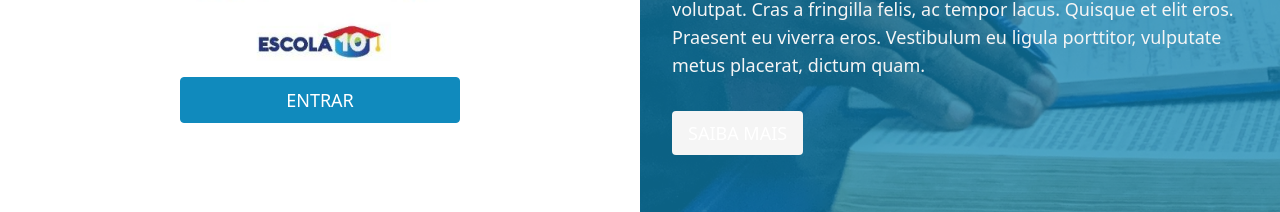
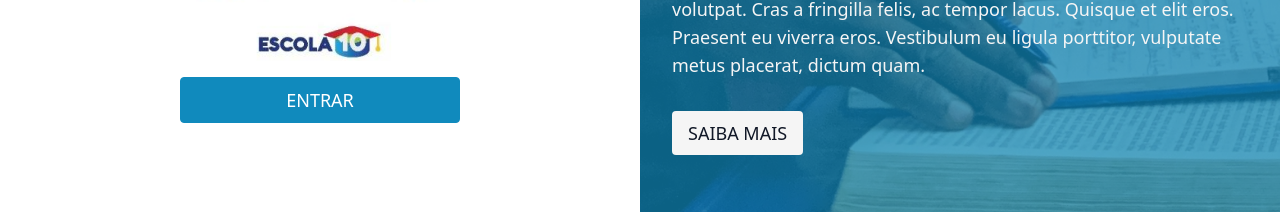
Before and after one commit to VQDT/front-end-vqdt, a React (Vite) app: page / in a window 1280 px wide. Shown: the part 417-629 px from the top of the page. Built offline with nearby package versions, Linux system fonts and the light colour scheme.

Commit message:
consertado o erro do button que pegava text-white ficava pegando em outras variantes e componente do sobre a prova quase pronto

```diff
--- a/src/components/Button/index.tsx
+++ b/src/components/Button/index.tsx
@@ -12,16 +12,16 @@ function Button({ iconLeft: IconLeft, iconRight: IconRight, variant = "transpare
 
     const bgColor = {
         transparent: "transparent text-gray-700 border-none hover:bg-secondary",
-        primary: "bg-primary border border-primary hover:bg-primary_light hover:border-primary_light",
+        primary: "bg-primary text-white border border-primary hover:bg-primary_light hover:border-primary_light",
         secondary: "bg-secondary border-none text-gray-900 hover:bg-secondary_dark",
         alert: "bg-white text-primary_red border border-primary_red hover:bg-primary_red hover:text-white",
-        attention: "bg-attention border-none hover:bg-attention_light",
-        confirm: "bg-confirm border-none",
-        close: "bg-concrete border hover:bg-white hover:text-concrete hover:border-concrete"
+        attention: "bg-attention text-white border-none hover:bg-attention_light",
+        confirm: "bg-confirm text-white border-none",
+        close: "bg-concrete text-white border hover:bg-white hover:text-concrete hover:border-concrete"
     }
 
     return(
-        <button className={`w-full py-2 px-4  rounded font-medium text-white text-lg flex items-center justify-center gap-2 cursor-pointer transition-all ${bgColor[variant]}`} {...props}>
+        <button className={`w-full py-2 px-4  rounded font-medium  text-lg flex items-center justify-center gap-2 cursor-pointer transition-all ${bgColor[variant]}`} {...props}>
             { IconLeft && <IconLeft /> }
             { props.children }
             { IconRight && <IconRight /> }
--- a/src/components/about_proof/index.tsx
+++ b/src/components/about_proof/index.tsx
@@ -1,14 +1,14 @@
 import { BsCalendar4 } from 'react-icons/bs'
 import { MdOutlineWatchLater, MdOutlinePsychology, MdOutlineScience, MdMenuBook } from 'react-icons/md'
 import { PiMathOperationsBold } from 'react-icons/pi'
+import Button from "../Button"
 
 type Props = {}
 
 function index({}: Props) {
   return (
-    <div className="flex justify-center ">
-      <div className=" flex flex-col w-full max-w-[1200px] bg-white h-[760px] rounded-[10px] p-8 gap-y-8">
-        <div className="flex  bg-[#EEF1F4] h-[83px] rounded-[10px] gap-[150px] ">
+    <div className=" flex flex-col w-full max-w-[1200px] bg-white h-[760px] rounded-[10px] p-8">
+      <div className="flex  bg-[#EEF1F4] h-[83px] rounded-[10px] gap-[150px] mb-[50px]">
         <div className="flex justify-center items-center rounded-l-lg rounded-br-lg bg-primary w-[415px] ">
           <h1 className="text-white text-[30px] font-bold ">EXAME SUPLETIVO</h1>
         </div>
@@ -24,18 +24,18 @@ function index({}: Props) {
         </div>
 
       </div>
-        <div>
-          <h2 className="font-bold text-primary mb-10">Sobre a prova</h2>
+      <div className="mb-[50px]">
+        <h2 className="font-bold text-primary mb-10 text-[20px]">Sobre a prova</h2>
         <p className="text-justify text-midnight">Duis ultricies in ex ut dignissim. Etiam viverra porta lectus quis blandit. Nam gravida arcu sit amet urna auctor fringilla. Ut urna massa, semper vel nisl quis, ornare consequat ipsum. Lorem ipsum dolor sit amet, consectetur adipiscing elit. Nunc ornare, dolor sit amet tempor auctor, massa nunc dictum justo, vitae pellentesque lacus nisi sit amet mauris. Nunc aliquam pharetra condimentum. Quisque venenatis orci eu neque ultrices, non auctor augue viverra. Donec faucibus odio vel magna tincidunt, ut porttitor dolor accumsan. Aliquam tincidunt molestie nisl, at auctor velit.</p>
       </div>
-        <div className="flex ">
+      <div className="flex mb-[150px] ">
         <div className="whitespace-normal w-[50%] mr-10 ">
-            <h3 className="text-primary font-bold mb-3">Local de aplicação da prova </h3>
+          <h3 className="text-primary font-bold text-[20px] mb-3">Local de aplicação da prova </h3>
           <h3 className= "text-midnight font-bold">ESCOLA ESTADUAL ALFREDO GASPAR DE MENDONCA</h3>
           <h3 className="text-midnight text-justify">Eustáquio Gomes, Ao lado da antiga Telasa, R. K Um,  S/N - Cidade Universitária, Maceió - AL, 57072-000</h3>
         </div>
-          <div className='w-[50%]'>
-            <h3 className="text-primary font-bold mb-3 ">Conteúdo da prova</h3>
+        <div className='w-[50%] mb-[]'>
+          <h3 className="text-primary font-bold mb-3 text-[20px]">Conteúdo da prova</h3>
           <div className="flex gap-10">
             <div>
               <h3 className= "text-[#545F71] flex items-center font-bold mb-3"> <PiMathOperationsBold className="w-[30px] h-[30px]"/>Matemática</h3>
@@ -48,6 +48,9 @@ function index({}: Props) {
           </div>
         </div>
       </div>
+      <div className="flex gap-[400px]">
+        <Button variant="alert">Cancelar Agendamento</Button>
+        <Button variant="primary">Realizar Prova</Button>
       </div>
     </div>
   )
```
Lines whose indentation alone changed are shown as unchanged.
